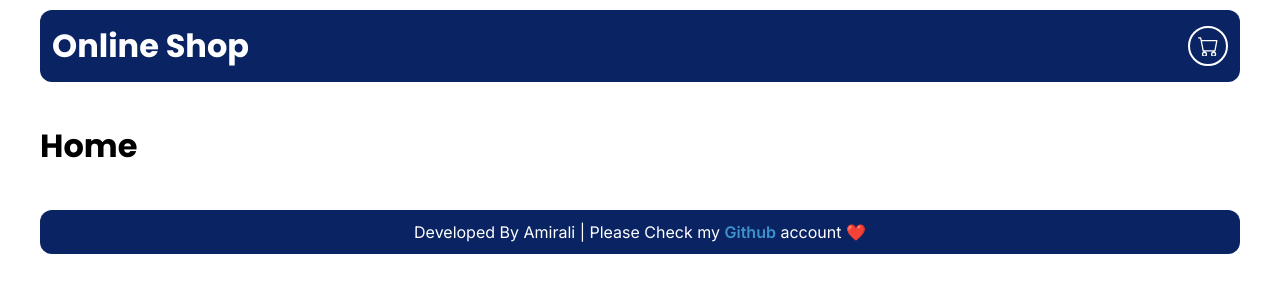
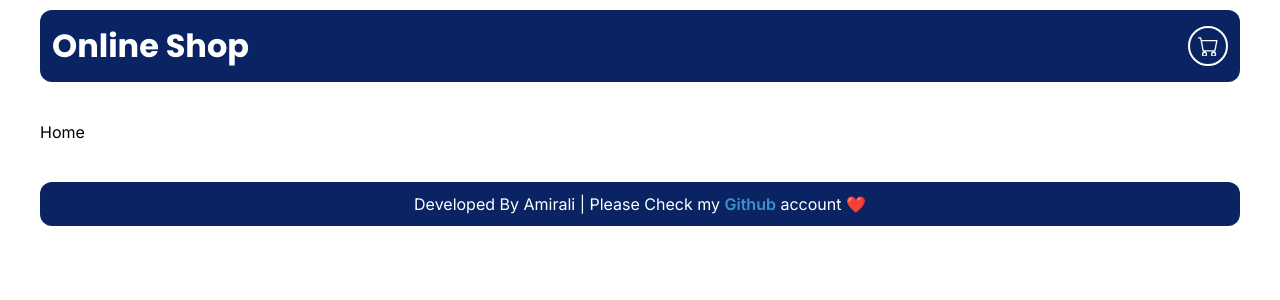
Before and after one commit to amirali-98/store-reduxtoolkit, a React (Vite) app: page / in a window 1280 px wide. Shown: the top 300 px of the page. Built offline with nearby package versions, Linux system fonts and the light colour scheme.

Commit message:
Home page added

```diff
--- a/src/App.jsx
+++ b/src/App.jsx
@@ -1,13 +1,15 @@
 import { Routes, Route } from "react-router-dom";
 
 import Layout from "./layout/Layout";
+
+import Home from "./pages/Home";
 
 export default function App() {
   return (
     <>
       <Layout>
         <Routes>
-          <Route index element={<h1>Home</h1>} />
+          <Route index element={<Home />} />
           <Route
             path="/products/:productId"
             element={<h1>Product Detail</h1>}
--- /dev/null
+++ b/src/pages/Home.jsx
@@ -0,0 +1,3 @@
+export default function Home() {
+  return <>Home</>;
+}
```
